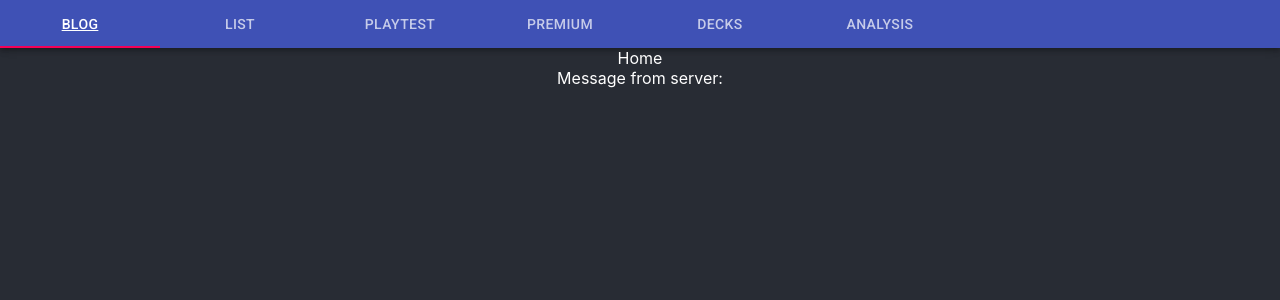
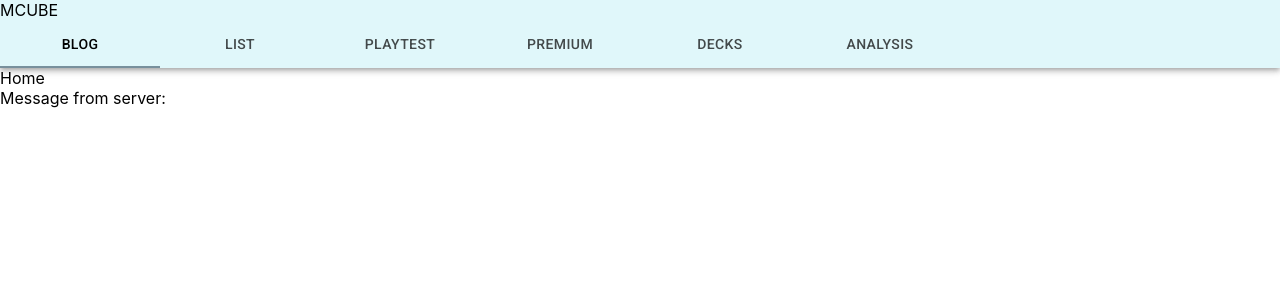
Before and after one commit to mawills/mcube, a React (Create React App) app in the folder client/: page / in a window 1280 px wide. Shown: the top 300 px of the page. Built offline with nearby package versions, Linux system fonts and the light colour scheme.

Commit message:
add material-ui theme

```diff
--- a/client/src/App.tsx
+++ b/client/src/App.tsx
@@ -1,5 +1,6 @@
 import * as React from 'react';
 import { BrowserRouter as Router, Route } from 'react-router-dom';
+import { ThemeProvider } from '@material-ui/styles';
 import Navigation from './components/Navigation';
 import Home from './components/Home';
 import Blog from './components/Blog';
@@ -8,31 +9,15 @@ import Playtest from './components/Playtest';
 import List from './components/List';
 import Premium from './components/Premium';
 import Decks from './components/Decks';
-import './styles/App.css';
+import theme from './theme';
 
 class App extends React.Component<{}, {}> {
     state = { serverMessage: '' };
 
-    // componentDidMount() {
-    //     fetch('/api/cards', {
-    //         method: 'POST',
-    //         headers: new Headers({
-    //             'Content-Type': 'application/json',
-    //         }),
-    //         body: JSON.stringify({
-    //             cardName: 'fireball',
-    //         }),
-    //     })
-    //         .then(res => res.json())
-    //         .then(serverMessage =>
-    //             // this.setState({ serverMessage: serverMessage.message })
-    //             console.log(serverMessage)
-    //         );
-    // }
-
     render() {
         return (
             <Router>
+                <ThemeProvider theme={theme}>
                     <div className="App">
                         <Navigation />
                         <Route exact path="/" component={Home} />
@@ -42,8 +27,11 @@ class App extends React.Component<{}, {}> {
                         <Route exact path="/premium" component={Premium} />
                         <Route exact path="/decks" component={Decks} />
                         <Route exact path="/analysis" component={Analysis} />
-                    <div>Message from server: {this.state.serverMessage}</div>
+                        <div>
+                            Message from server: {this.state.serverMessage}
                         </div>
+                    </div>
+                </ThemeProvider>
             </Router>
         );
     }
--- a/client/src/components/Navigation.tsx
+++ b/client/src/components/Navigation.tsx
@@ -41,6 +41,7 @@ function Navigation() {
     return (
         <div className={classes.root}>
             <AppBar position="static">
+                <div>MCUBE</div>
                 <Tabs value={value} onChange={handleChange}>
                     <LinkTab label="Blog" href="/blog" />
                     <LinkTab label="List" href="/list" />
--- a/client/src/styles/App.css
+++ /dev/null
@@ -1,15 +0,0 @@
-.App {
-    text-align: center;
-    background-color: #282c34;
-    color: white;
-    min-height: 100vh;
-}
-
-a {
-    color: #61dafb;
-    text-decoration: none;
-}
-
-a:hover {
-    text-decoration: underline;
-}
--- /dev/null
+++ b/client/src/theme.tsx
@@ -0,0 +1,19 @@
+import { createMuiTheme } from '@material-ui/core';
+
+// Color palette generator: https://material.io/tools/color/#!/
+export default createMuiTheme({
+    palette: {
+        primary: {
+            light: '#ffffff',
+            main: '#e0f7fa',
+            dark: '#aec4c7',
+            contrastText: '#000000',
+        },
+        secondary: {
+            light: '#a7c0cd',
+            main: '#78909c',
+            dark: '#4b636e',
+            contrastText: '#000000',
+        },
+    },
+});
```
Also changed, not shown: client/src/index.tsx (+6 -6 lines). Lines whose indentation alone changed are shown as unchanged.
